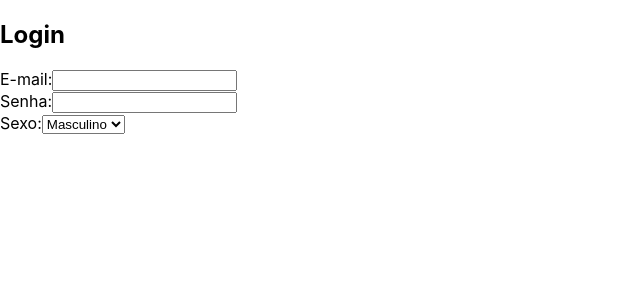
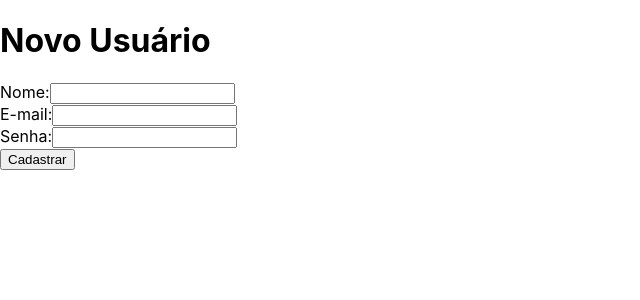
Before and after one commit to lz-junior/Class-React-2, a React (Create React App) app: page / in a window 1280 px wide. Shown: the top 300 px of the page, without its empty margins (0-640 px from the left). Built offline with nearby package versions, Linux system fonts and the light colour scheme.

Commit message:
class forty three

```diff
--- a/src/App.js
+++ b/src/App.js
@@ -4,42 +4,47 @@
   constructor(props){
     super(props)
     this.state = {
+      nome: '',
       email: '',
       senha: '',
-      sexo: ''
+      error: ''
     };
-    this.trocaEmail = this.trocaEmail.bind(this);
-    this.trocaSexo = this.trocaSexo.bind(this);
+    this.cadastrar = this.cadastrar.bind(this);
   }
-  trocaEmail(e) {
-    let valorDigitado = e.target.value;
-    this.setState({email: valorDigitado});
+  cadastrar(e) {
+    const {nome, email, senha} = this.state;
+
+    if (nome !== '' && email !== '' && senha !== '') {
+      alert(`Nome: ${nome} \nE-mail: ${email} \nSenha: ${senha}`)
+    }else{
+      this.setState({error: 'Ops! Algo está faltando!'})
     }
-  trocaSexo(e) {
-    this.setState({sexo: e.target.value})
+    e.preventDefault()
   }
 
   render() {
     return (
       <div>
-        <h2>Login</h2>
-        E-mail:
+        <h1>Novo Usuário</h1>
+        {this.state.error && <p>{this.state.error}</p>}
+        <form onSubmit={this.cadastrar}>
+          <label>Nome:</label>
+          <input
+            type="text"
+            value={this.state.nome}
+            onChange={(e)=> this.setState({nome: e.target.value})}/><br/>
+          <label>E-mail:</label>
           <input
             type="email"
-          name="email"
             value={this.state.email}
-          onChange={this.trocaEmail}/><br/>
-        Senha:
+            onChange={(e)=> this.setState({email: e.target.value})}/><br/>
+          <label>Senha:</label>
           <input
             type="password"
-          name="senha"
             value={this.state.senha}
             onChange={(e)=> this.setState({senha: e.target.value})}/><br/>
-        Sexo:
-        <select name="sexo" value={this.state.sexo} onChange={this.trocaSexo}>
-          <option value="masculino">Masculino</option>
-          <option value="feminino">Feminino</option>
-        </select>
+            <button type="submit">Cadastrar</button>
+        </form>
       </div>
     )
   }
```
Lines whose indentation alone changed are shown as unchanged.
